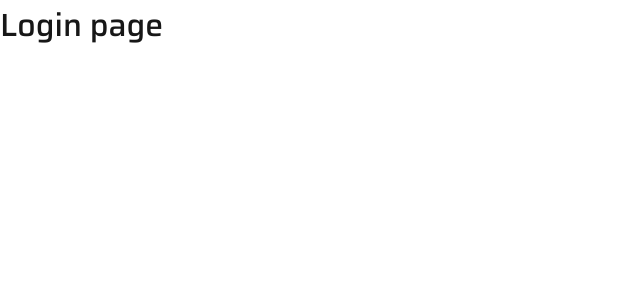
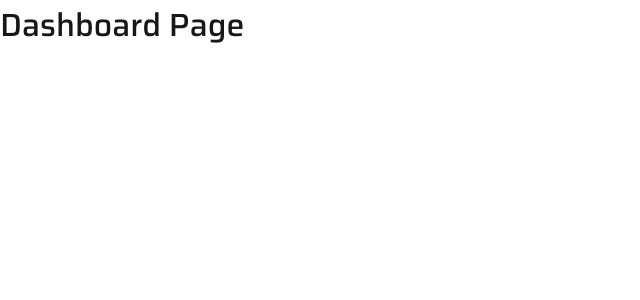
Before and after one commit to BryceTobiano/timespark-backend, a Next.js app in the folder frontend/: page /dashboard in a window 1280 px wide. Shown: the top 300 px of the page, without its empty margins (0-640 px from the left). Built offline with nearby package versions, Linux system fonts and the light colour scheme.

Commit message:
Redirect home directory

```diff
--- a/frontend/src/app/(pages)/dashboard/page.js
+++ b/frontend/src/app/(pages)/dashboard/page.js
@@ -1,11 +1,10 @@
-import Image from "next/image";
 import styles from "./dashboard.module.css";
 
 export default function Home() {
   return (
     <div>
       <main className={styles.main}>
-        <h1>Login page</h1>
+        <h1>Dashboard Page</h1>
       </main>
 
     </div>
--- a/frontend/src/app/page.js
+++ b/frontend/src/app/page.js
@@ -1,11 +1,13 @@
-import Image from "next/image";
 import styles from "./page.module.css";
+import { redirect } from 'next/navigation'
 
 export default function Home() {
+  redirect(`/login`)
   return (
     <div className={styles.page}>
       <main className={styles.main}>
         <h1>Home page</h1>
+
       </main>
     </div>
   );
```
Also changed, not shown: 1 other file (tests, documents, lock files or other folders).
